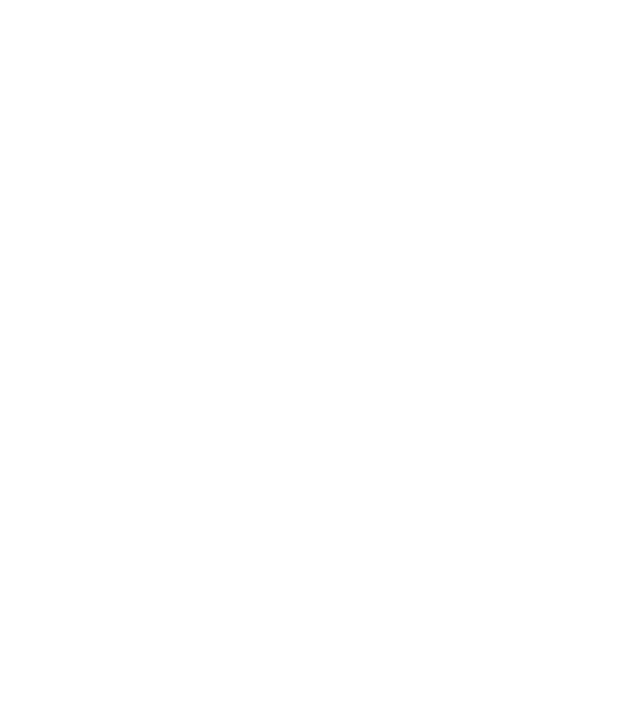
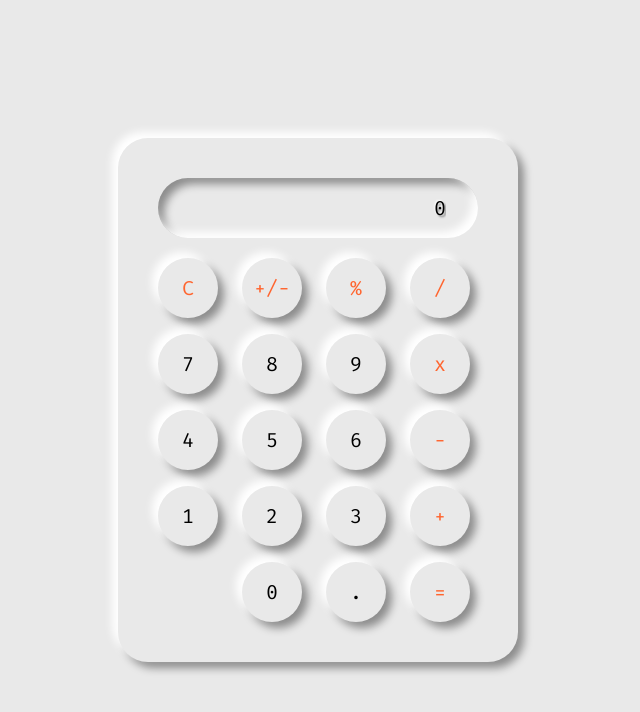
Before and after one commit to Bekhzod96/responsive-web-apps, a plain HTML site: page Calculator/index.html in a window 1280 px wide. Shown: the whole page, without its empty margins (322-962 px from the left). Drawn offline with Linux system fonts and the light colour scheme.

Commit message:
Numorfic design Calculator created

```diff
--- /dev/null
+++ b/Calculator/css/style.css
@@ -0,0 +1,79 @@
+@import url("https://fonts.googleapis.com/css?family=Fira+Mono&display=swap");
+
+* {
+  margin: 0;
+  padding: 0;
+  box-sizing: border-box;
+  background: #e9e9e9;
+  font-family: "Fira Mono", monospace, sans-serif;
+  font-size: 20px;
+}
+
+body {
+  height: 100vh;
+  width: 100vw;
+  display: flex;
+  align-items: center;
+  justify-content: center;
+}
+main {
+  padding: 2rem;
+  border-radius: 30px;
+}
+
+.shadow,
+button {
+  box-shadow: -6px -6px 9px #fff, 6px 6px 9px rgba(0, 0, 0, 0.4);
+}
+.shadow-inset,
+button:active {
+  box-shadow: inset -6px -6px 9px #fff, inset 6px 6px 9px rgba(0, 0, 0, 0.4);
+}
+input,
+button {
+  outline: none;
+}
+
+input {
+  width: 320px;
+  height: 60px;
+  padding: 16px 32px;
+  text-align: right;
+  border: none;
+  border-radius: 30px;
+  text-shadow: -1px -1px 2px #fff, 2px 2px 2px rgba(0, 0, 0, 0.4);
+}
+
+input::-webkit-outer-spin-button,
+input::-webkit-inner-spin-button {
+  -webkit-appearance: none;
+}
+input[type="number"] {
+  -moz-appearance: textfield;
+}
+
+.keys {
+  display: grid;
+  grid-template-columns: repeat(4, 1fr);
+  grid-gap: 0.8rem;
+  margin-top: 20px;
+}
+
+button {
+  width: 60px;
+  height: 60px;
+  border: none;
+  border-radius: 30px;
+  cursor: pointer;
+  background: e9e9e9;
+}
+
+button:hover,
+button:active {
+  background: #ccc;
+}
+
+.op__key,
+.eq__key {
+  color: #ff652f;
+}
--- a/Calculator/index.html
+++ b/Calculator/index.html
@@ -5,11 +5,36 @@
   <meta charset="UTF-8">
   <meta name="viewport" content="width=device-width, initial-scale=1.0">
   <meta name="author" content="Bekhzod Akhrorov">
+  <link rel="stylesheet" href="css/style.css">
   <title>Calculator</title>
 </head>
 
 <body>
-
+  <main class="shadow">
+    <input type="number" class='shadow-inset' value=0>
+    <div class='keys'>
+      <button class='op__key' op='clear'>C</button>
+      <button class='op__key' op='negate'>+/-</button>
+      <button class='op__key' op='percent'>%</button>
+      <button class='op__key' op='divide'>/</button>
+      <button class='num__key'>7</button>
+      <button class='num__key'>8</button>
+      <button class='num__key'>9</button>
+      <button class='op__key' op='multiply'>x</button>
+      <button class='num__key'>4</button>
+      <button class='num__key'>5</button>
+      <button class='num__key'>6</button>
+      <button class='op__key' op='subtract'>-</button>
+      <button class='num__key'>1</button>
+      <button class='num__key'>2</button>
+      <button class='num__key'>3</button>
+      <button class='op__key' op='add'>+</button>
+      <span></span>
+      <button class='num__key'>0</button>
+      <button class='num__key'>.</button>
+      <button class='eq__key'>=</button>
+    </div>
+  </main>
 </body>
 
 </html>
```
Also changed, not shown: Calculator/css/style.js (deleted).
